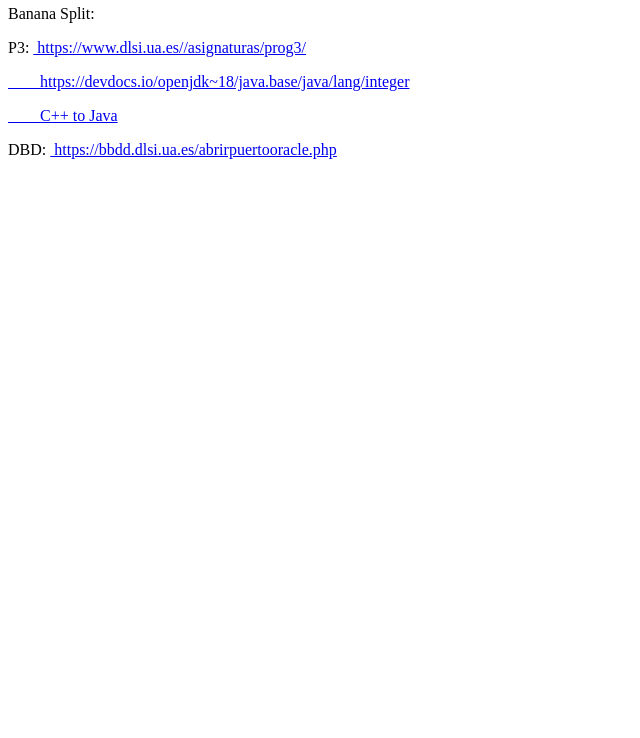
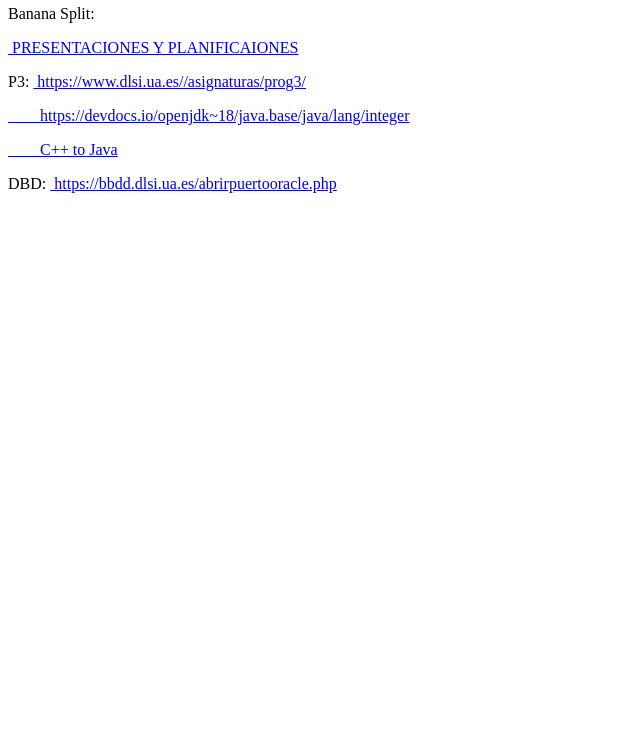
Before and after one commit to samuel2793/Important-Pages-UA, a plain HTML site: page index.html in a window 1280 px wide. Shown: the part 62-800 px from the top of the page, without its empty margins (0-640 px from the left). Drawn offline with Linux system fonts and the light colour scheme.

Commit message:
Presentaciones

```diff
--- a/index.html
+++ b/index.html
@@ -10,6 +10,7 @@
 <h2>Important Pages</h2>
 <p>Banana Split:</p>
 
+<a href="presentaciones.html">&nbspPRESENTACIONES Y PLANIFICAIONES</a></p>
 <h>P3: </h>
 <a href="https://www.dlsi.ua.es//asignaturas/prog3/">&nbsphttps://www.dlsi.ua.es//asignaturas/prog3/</a></p>
 <a href="https://devdocs.io/openjdk~18/java.base/java/lang/integer">&nbsp&nbsp&nbsp&nbsp&nbsp&nbsp&nbsp&nbsphttps://devdocs.io/openjdk~18/java.base/java/lang/integer</a></p>
```
